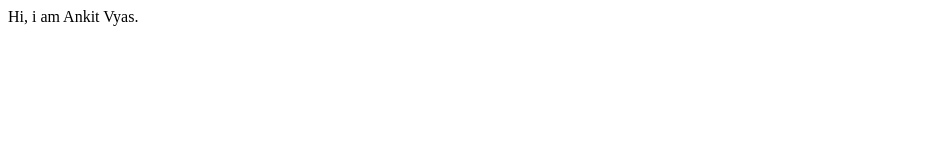
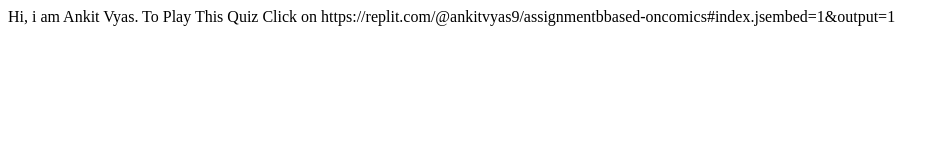
Before and after one commit to vyasankit/Do-you-know-me, a plain HTML site: page index.html in a window 1280 px wide. Shown: the whole page, without its empty margins (0-950 px from the left). Drawn offline with Linux system fonts and the light colour scheme.

Commit message:
docs:added url
i have added url of the quiz

```diff
--- a/index.html
+++ b/index.html
@@ -8,5 +8,8 @@
 </head>
 <body>
     Hi, i am Ankit Vyas.
+
+    To Play This Quiz Click on https://replit.com/@ankitvyas9/assignmentbbased-oncomics#index.jsembed=1&output=1
+
 </body>
 </html>
```
